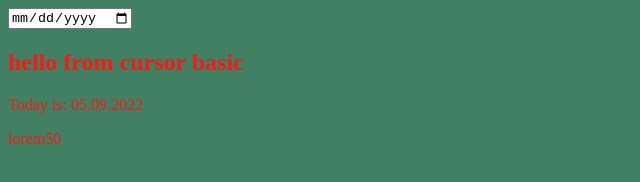
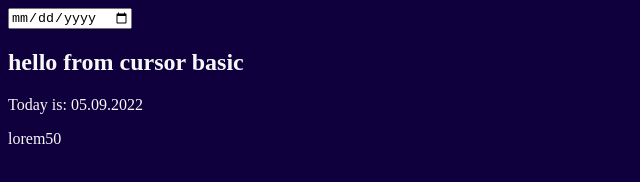
Before and after one commit to Mykola221999/basic-homwork, a plain HTML site: page 01-homework/index.html in a window 1280 px wide. Shown: the whole page, without its empty margins (0-640 px from the left). Drawn offline with Linux system fonts and the light colour scheme.

Commit message:
updated body bg color

```diff
--- a/01-homework/index.html
+++ b/01-homework/index.html
@@ -8,7 +8,7 @@
         <title>basic basic</title>
     </head>
 
-    <body style="background-color: rgb(66, 128, 99); color: rgb(247, 24, 24) ;">
+    <body style="background-color: rgb(15, 0, 61); color: rgb(248, 248, 248) ;">
         <input type="date"/>
         <div>
             <h2>hello from cursor basic</h2>
```
